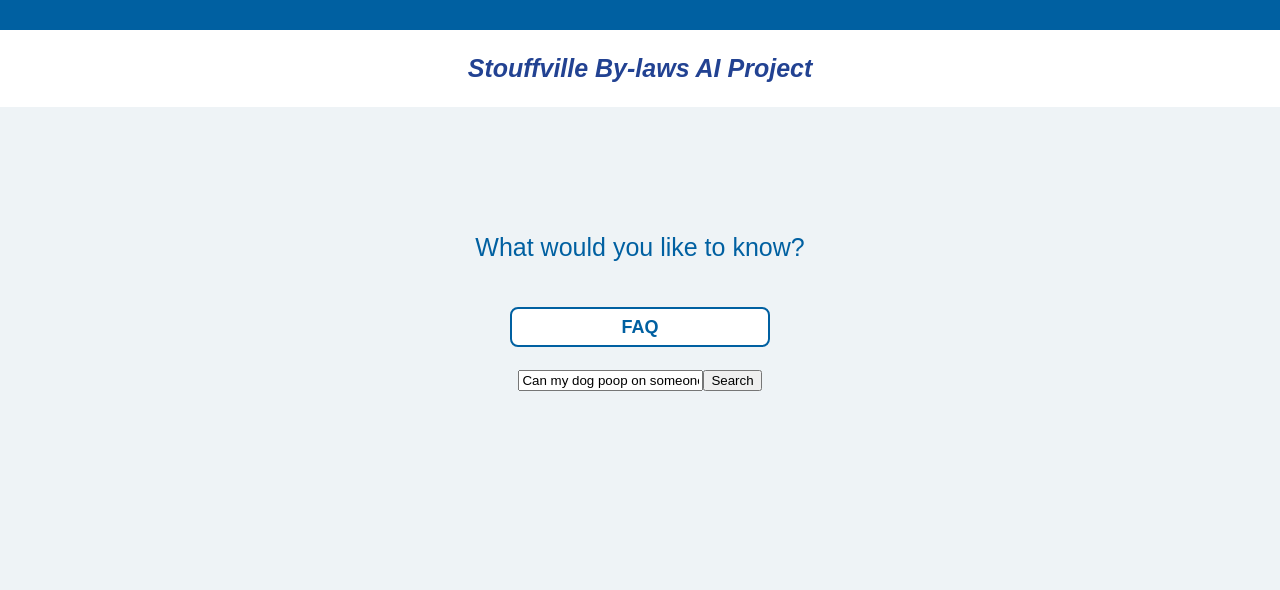
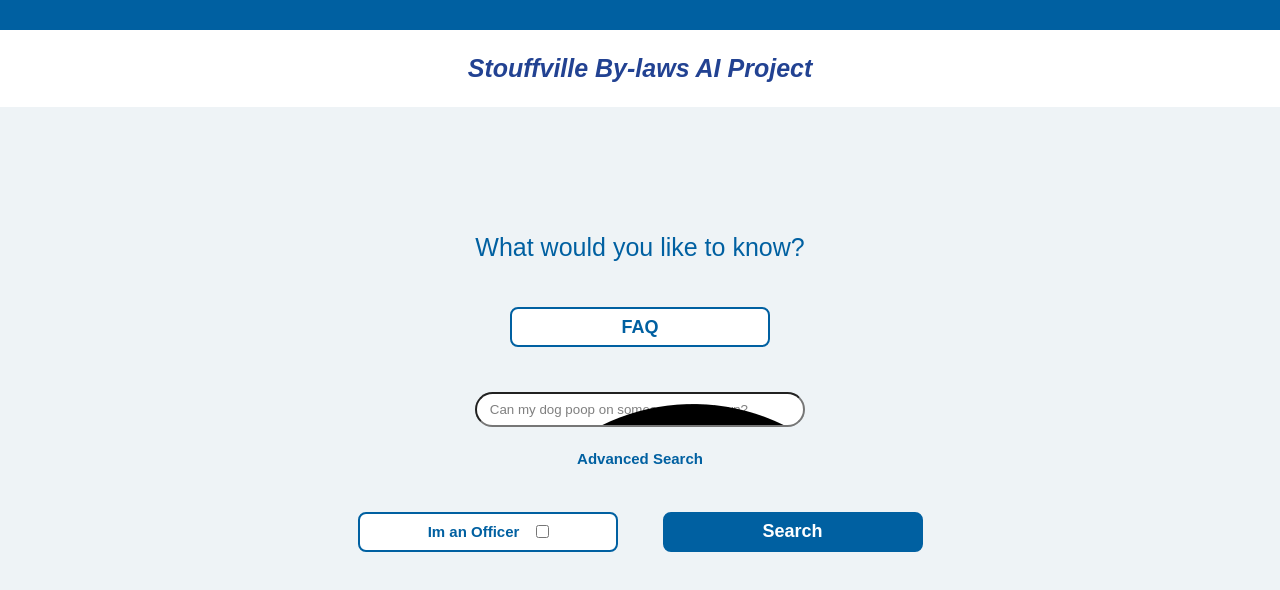
Before and after one commit to Cadence-GitHub/Stouffville-By-laws-AI, a Next.js app in the folder frontend/: page / in a window 1280 px wide. Shown: the top 590 px of the page. Built offline with nearby package versions, Linux system fonts and the light colour scheme.

Commit message:
Implemented static simple search page

```diff
--- a/frontend/jsconfig.json
+++ b/frontend/jsconfig.json
@@ -1,7 +1,8 @@
 {
   "compilerOptions": {
     "paths": {
-      "@/*": ["./src/*"]
+      "@/*": ["./src/*"],
+      "@/components": ["./src/components/*"]
     }
   }
 }
--- a/frontend/src/app/globals.css
+++ b/frontend/src/app/globals.css
@@ -1,4 +1,3 @@
-
 h3 {
   position: relative;
   font-size: clamp(20px, 5vw, 25px);
@@ -62,14 +61,89 @@ body {
   color: white;
 }
 
+.buttonSubmit {
+  display: inline-flex;
+  align-items: center;
+  justify-content: center;
+  padding: 2vh 10vw; /* Scales with screen height and width */
+  font-size: clamp(15px, 5vw, 18px); /* Responsive font size */
+  font-weight: bold;
+  color: #FFFFFF;
+  border: 0.3vh solid #0060A1; /* Scales border size */
+  background-color: #0060A1;
+  border-radius: 1.0vh; /* Scales border radius */
+  cursor: pointer;
+  width: 130px;
+  height: 40px;
+}
+
+.buttonSubmit:hover {
+  background-color: white;
+  color: #004A8F;
+}
+
+.buttonState {
+  display: inline-flex;
+  align-items: center;
+  justify-content: center;
+  gap: 8px;
+  padding: 1vh 10vw; /* Scales with screen height and width */
+  font-size: clamp(10px, 5vw, 15px); /* Responsive font size */
+  font-weight: bold;
+  color: #0060A1;
+  border: 0.3vh solid #0060A1; /* Scales border size */
+  background-color: white;
+  border-radius: 1.0vh; /* Scales border radius */
+  cursor: pointer;
+  white-space: nowrap;
+  width: 130px;
+  height: 40px;
+}
+
+.custom-checkbox {
+  position: relative;
+  left: 5px;
+  width: 25px;
+  height: 25px;
+  border-color: #0060A1;
+  accent-color: #0060A1;
+}
+
+
+.buttonState:hover {
+  background-color: #004A8F;
+  color: white;
+}
+
+
 @media (max-width: 600px) {
   .buttonRoute {
     padding: 2vh 20vw; /* Adjust padding for smaller screens */
     font-size: clamp(15px, 5vw, 18px);
     border-radius: 1.0vh;
   }
+
+  .buttonSubmit {
+    padding: 2vh 20vw; /* Adjust padding for smaller screens */
+    font-size: clamp(15px, 5vw, 18px);
+    border-radius: 1.0vh;
+  }
+
+  .buttonState {
+    padding: 2vh 20vw; /* Adjust padding for smaller screens */
+    font-size: clamp(10px, 5vw, 15px);
+    border-radius: 1.0vh;
+  }
 }
 
 .input[type=text] {
   width: 330px;
+  height: 35px;
+  border-radius: 2vw;
+  padding: 1vw;
+  box-sizing: border-box;
+  outline: none;
+  background-image:url("/src/assets/images/search.png");
+  background-position: 10px 10px;
+  color: rgba(0, 0, 0, 0.5);
 }
--- a/frontend/src/app/page.js
+++ b/frontend/src/app/page.js
@@ -1,26 +1,9 @@
 'use client'
 
 import styles from "./page.module.css";
-import { useState } from "react";
+import DynamicInput from "@/components/DynamicInput";
 
 export default function Home() {
-
-  // Responsive UI interaction for the input fields (changes text on click)
-  // TODO-feature: Have a list of defaultValues to randomly assign to initialValue.
-  let initialValue = "Can my dog poop on someone else's lawn?"
-  const [userQuery, setUserQuery] = useState(initialValue);
-
-  // Triggers when input loses focus from user
-  const handleBlur = () => {
-    if (userQuery == "") {
-      setUserQuery(initialValue);
-    }
-  }
-
-  // Update input value when user types
-  const handleChange = (e) => {
-    setUserQuery(e.target.value);
-  };
 
   return (
     <div className="contentContainer">
@@ -38,21 +21,7 @@ export default function Home() {
           </button>
         </div>
 
-        <div>
-          <form>
-            <input
-              name="userQuery"
-              type="text"
-              value={userQuery}
-              onChange={handleChange}
-              defaultValue={userQuery}
-              onBlur={handleBlur} // When the input loses focus, check and reset if empty
-              onClick={e => setUserQuery('')} >
-            </input>
-            <button type="submit">Search</button>
-          </form>
-        </div>
-
+        <DynamicInput/>
 
       </div>
     </div>
--- /dev/null
+++ b/frontend/src/components/DynamicInput.js
@@ -0,0 +1,67 @@
+'use Client'
+import { useState } from "react";
+import Image from "next/image";
+import searchIcon from "@/assets/images/search.png"
+
+const DynamicInput = () => {
+
+    // Responsive UI interaction for the input fields (changes text on click)
+    // TODO-feature: Have a list of defaultValues to randomly assign to initialValue.
+    let initialValue = "Can my dog poop on someone else's lawn?"
+    const [userQuery, setUserQuery] = useState(initialValue);
+
+    // Triggers when input loses focus from user
+    const handleBlur = () => {
+        if (userQuery == "") {
+            setUserQuery(initialValue);
+        }
+    }
+
+    // Update input value when user types
+    const handleChange = (e) => {
+        setUserQuery(e.target.value);
+    };
+
+    let isOfficer;
+    const [officerFlag, useOfficerFlag] = useState(false);
+    const HandleClick = (e) => {
+        // unchecked -> check
+        // checked -> unchecked
+
+        isOfficer = officerFlag == false ? true : false;
+
+        useOfficerFlag(isOfficer);
+    };
+
+
+    return (
+        <div style={{margin: 22.5}}>
+            <form>
+                <input
+                    className="input"
+                    name="userQuery"
+                    type="text"
+                    value={userQuery}
+                    onChange={handleChange}
+                    defaultValue={userQuery}
+                    onBlur={handleBlur} // When the input loses focus, check and reset if empty
+                    onClick={e => setUserQuery('')}/>
+
+                {/* <Image src={searchIcon} alt="search" width={20} height={20}/> */}
+                {/* TODO-feature: change user input to a form template onClick*/}
+                <p style={{fontSize: "15px", color: "#0060A1", fontWeight: "550", margin: 22.5}}>Advanced Search</p>
+
+                {/* This element is a flag that changes the output that tailored to law enforcement officer language*/}
+                <button type="button" style={{margin: 22.5}} className="buttonState" onClick={HandleClick}>
+                    Im an Officer
+
+                    <input name="officerFlag" type="checkbox" className="custom-checkbox" checked={officerFlag} />
+                </button>
+
+                <button style={{margin: 22.5}} className="buttonSubmit">Search</button>
+            </form>
+        </div>
+    );
+};
+
+export default DynamicInput;
```
Also changed, not shown: frontend/src/assets/images/search.png (added).
